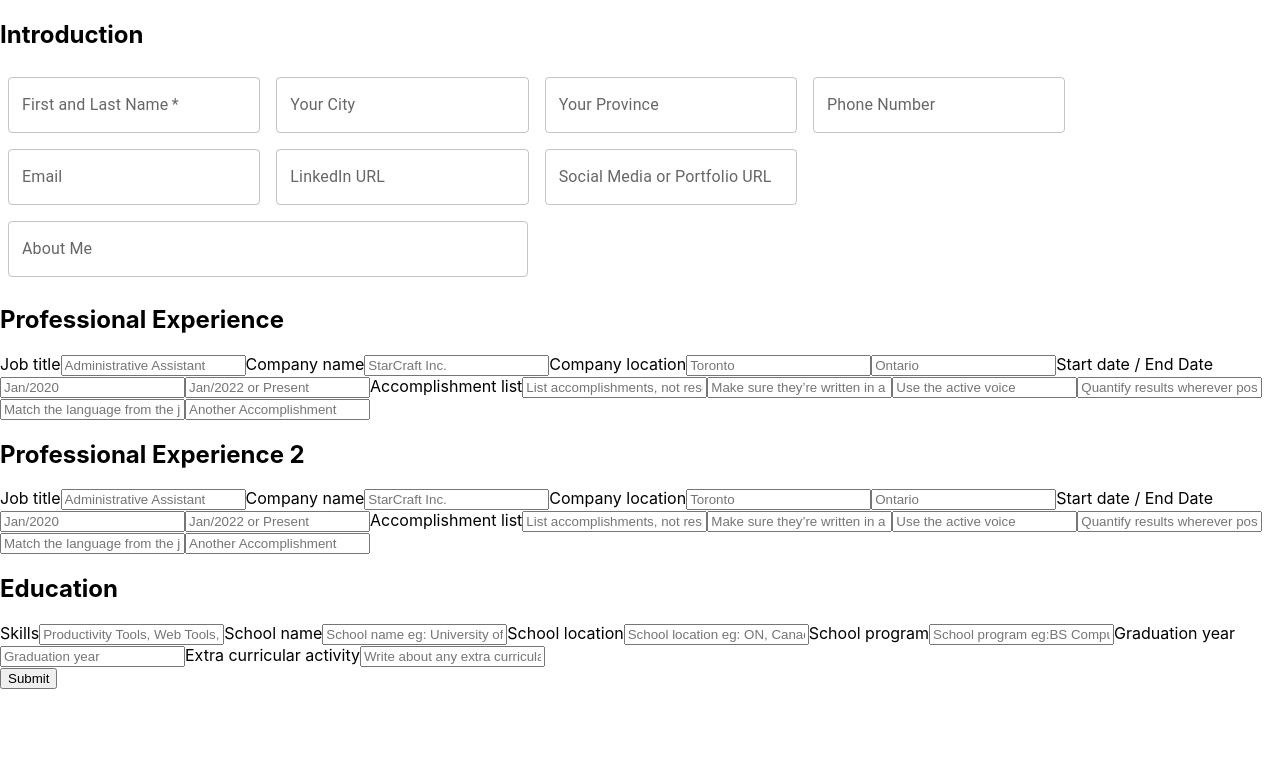
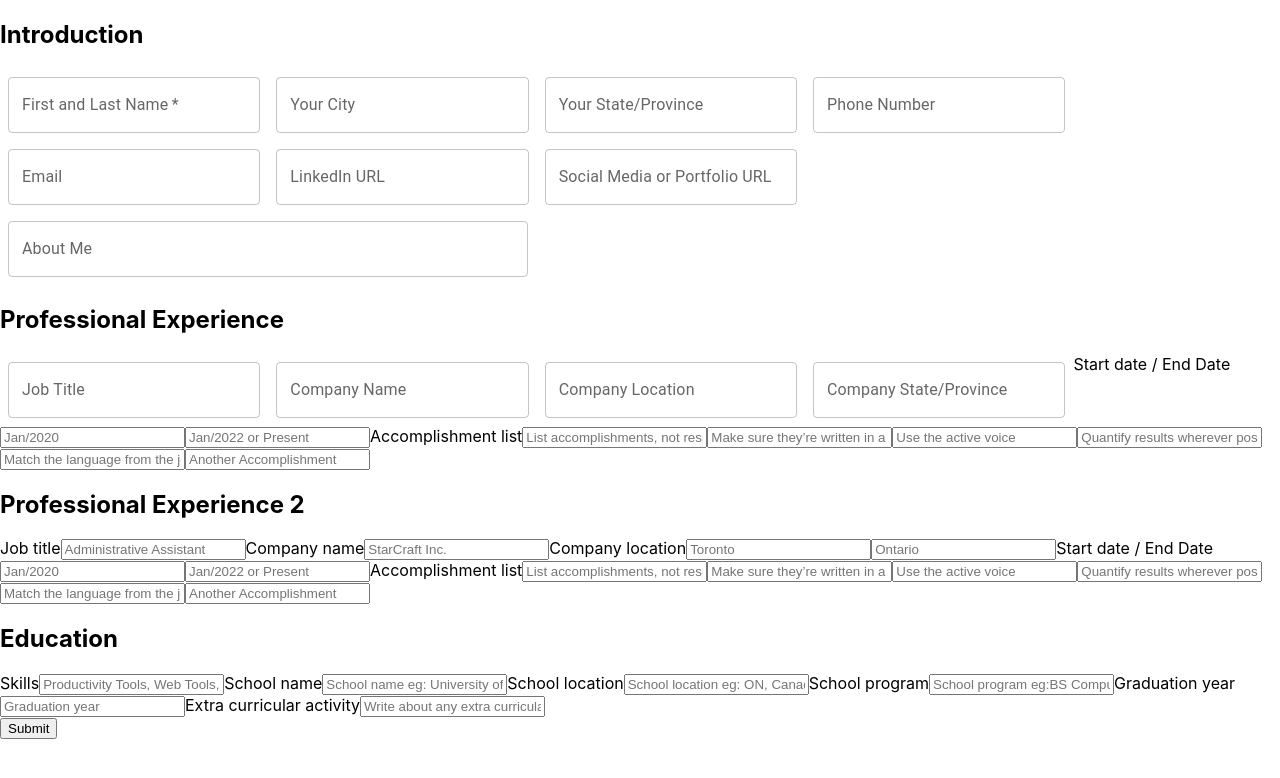
Before and after one commit to vcapella/resume2Pdf-generator, a React (Create React App) app in the folder client/: page / in a window 1280 px wide. Shown: the top 778 px of the page. Built offline with nearby package versions, Linux system fonts and the light colour scheme.

Commit message:
update form components

```diff
--- a/client/src/IntroductionForm.jsx
+++ b/client/src/IntroductionForm.jsx
@@ -30,7 +30,7 @@ export default function IntroductionForm ({handleChange, yourName, city, statePr
 
       <TextField
       id="stateProvince"
-      label="Your Province"
+      label="Your State/Province"
       placeholder="ON"
       name="stateProvince"
       inputProps={{ maxLength: 2 }}
@@ -76,17 +76,6 @@ export default function IntroductionForm ({handleChange, yourName, city, statePr
       value={anotherUrl}
       />
 
-        {/* <label>
-          Your personal summary
-          <input
-            type="text"
-            placeholder="Insert a brief about your background experience and passions"
-            name="personalSummary"
-            onChange={handleChange}
-            value={personalSummary}
-          />
-        </label> */}
-
       <TextField
       id="outlined-textarea"
       label="About Me"
--- a/client/src/ProfessionalExp1.jsx
+++ b/client/src/ProfessionalExp1.jsx
@@ -1,48 +1,54 @@
-
-
+import TextField from "@mui/material/TextField";
+// import * as React from 'react';
+// // import dayjs from 'dayjs';
+// import { AdapterDayjs } from '@mui/x-date-pickers/AdapterDayjs';
+// import { LocalizationProvider } from '@mui/x-date-pickers/LocalizationProvider';
+// import { DateTimePicker } from '@mui/x-date-pickers/DateTimePicker';
 
 export default function ProfessionalExp1 ({handleChange , titlePosition1, companyName1, cityCompany1, stateCompany1, startDate1, endDate1, listAccomp1A, listAccomp1B, listAccomp1C, listAccomp1D, listAccomp1E, listAccomp1F}) {
+
     return (
         <div>
-            <label>
-                Job title
-                <input
-                type="text"
-                placeholder="Administrative Assistant"
+
+            <TextField
+            id="titlePosition1"
+            label="Job Title"
+            placeholder="Ninja Developer"
             name="titlePosition1"
+            inputProps={{ maxLength: 50 }}
             onChange={handleChange}
             value={titlePosition1}
             />
-            </label>
 
-            <label>
-                Company name
-                <input
-                type="text"
-                placeholder="StarCraft Inc."
+            <TextField
+            id="companyName1"
+            label="Company Name"
+            placeholder="Dev Warriors"
             name="companyName1"
+            inputProps={{ maxLength: 50 }}
             onChange={handleChange}
             value={companyName1}
             />
-            </label>
 
-            <label>
-                Company location
-                <input
-                type="text"
+            <TextField
+            id="cityCompany1"
+            label="Company Location"
             placeholder="Toronto"
             name="cityCompany1"
+            inputProps={{ maxLength: 25 }}
             onChange={handleChange}
             value={cityCompany1}
             />
-                <input
-                type="text"
-                placeholder="Ontario"
+
+            <TextField
+            id="stateCompany1"
+            label="Company State/Province"
+            placeholder="ON"
             name="stateCompany1"
+            inputProps={{ maxLength: 2 }}
             onChange={handleChange}
             value={stateCompany1}
             />
-            </label>
 
             <label>
                 Start date / End Date
@@ -61,6 +67,15 @@ export default function ProfessionalExp1 ({handleChange , titlePosition1, compan
                 value={endDate1}
                 />
             </label>
+
+            {/* <LocalizationProvider dateAdapter={AdapterDayjs}>
+      <DateTimePicker
+        renderInput={(props) => <TextField {...props} />}
+        label="DateTimePicker"
+        value={startDate1}
+        onChange={handleChange}
+      />
+    </LocalizationProvider> */}
 
             <label>
                 Accomplishment list
```
Also changed, not shown: 2 other files (tests, documents, lock files or other folders). Lines whose indentation alone changed are shown as unchanged.
